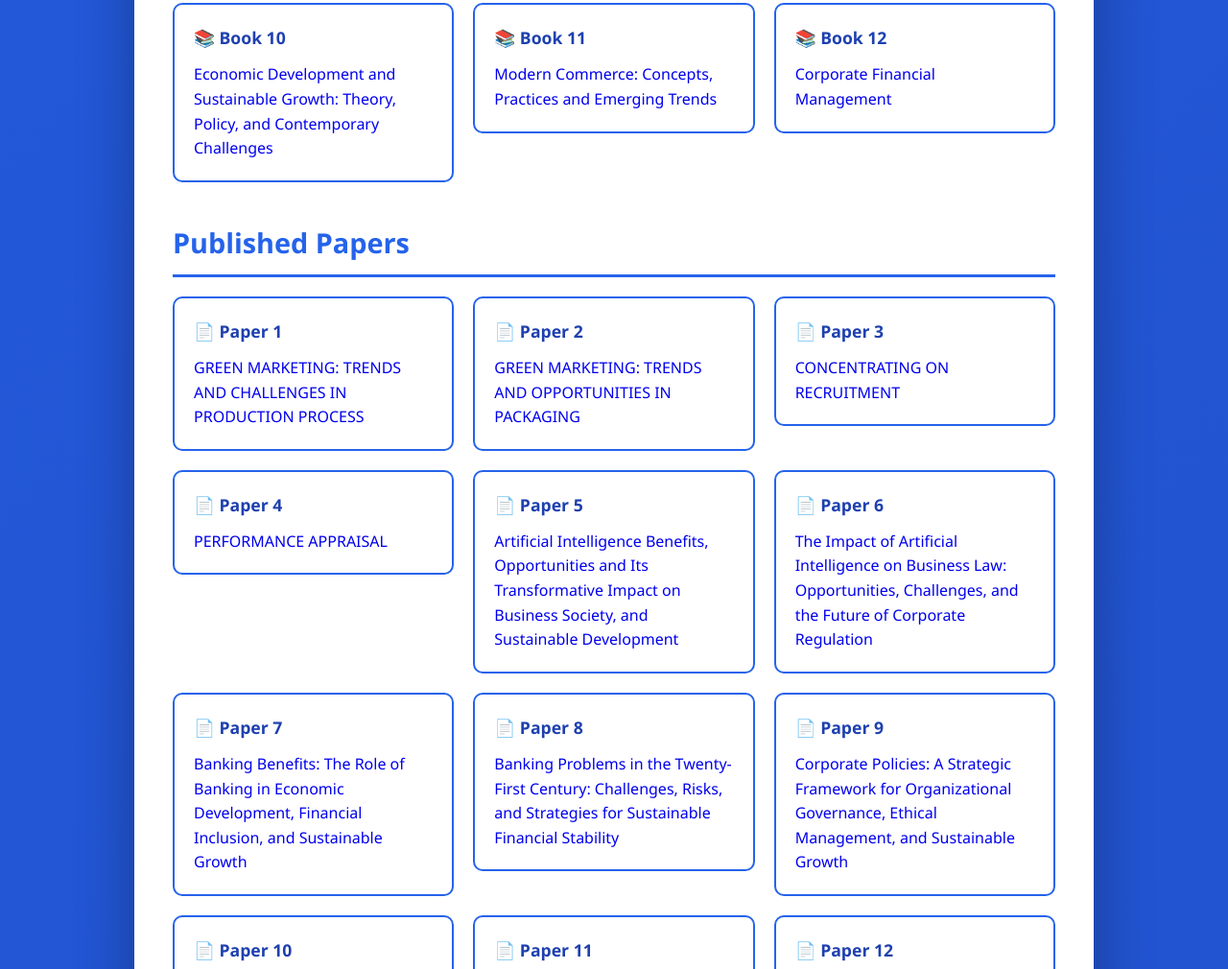
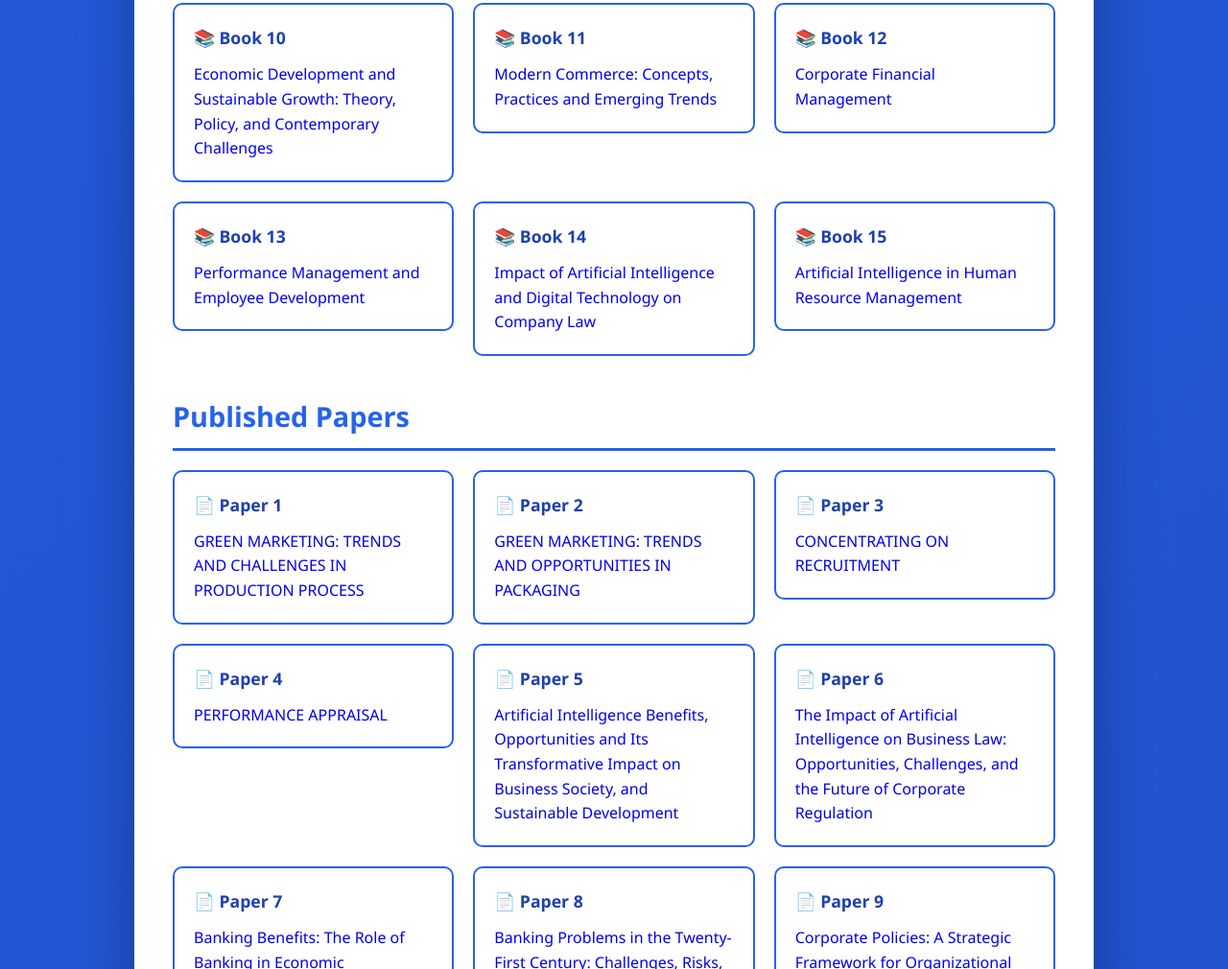
Before and after one commit to mrsaddamnhr31/saddam.co.in, a plain HTML site: page index.html in a window 1280 px wide. Shown: the part 5597-6607 px from the top of the page at 96% size. Drawn offline with Linux system fonts and the light colour scheme.

Commit message:
Add Published Books 13-15 from live site (15 total)

```diff
--- a/index.html
+++ b/index.html
@@ -1080,6 +1080,15 @@
                     <a href="https://www.amazon.in/dp/B0HN3SG67Q" target="_blank" style="text-decoration: none;">
                         <div class="course-card" style="cursor: pointer;"><h5>📚 Book 12</h5><p>Corporate Financial Management</p></div>
                     </a>
+                    <a href="https://www.amazon.in/dp/B0HQMQW8MD?&tag=notionpcom-21" target="_blank" style="text-decoration: none;">
+                        <div class="course-card" style="cursor: pointer;"><h5>📚 Book 13</h5><p>Performance Management and Employee Development</p></div>
+                    </a>
+                    <a href="https://www.amazon.in/dp/B0HRTGZ2N9" target="_blank" style="text-decoration: none;">
+                        <div class="course-card" style="cursor: pointer;"><h5>📚 Book 14</h5><p>Impact of Artificial Intelligence and Digital Technology on Company Law</p></div>
+                    </a>
+                    <a href="https://www.amazon.in/dp/B0HS8TXG5Q" target="_blank" style="text-decoration: none;">
+                        <div class="course-card" style="cursor: pointer;"><h5>📚 Book 15</h5><p>Artificial Intelligence in Human Resource Management</p></div>
+                    </a>
                 </div>
             </section>
 
```
